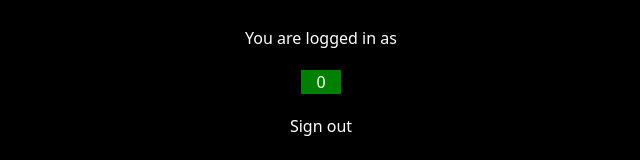
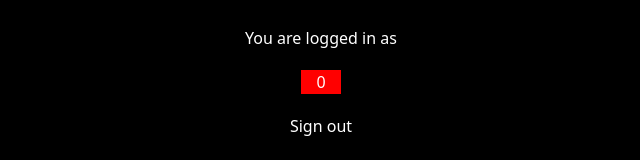
Before and after one commit to sayav/meticulous-test, a Next.js app: page /protected in a window 1280 px wide. Shown: the part 318-478 px from the top of the page, without its empty margins (319-959 px from the left). Built offline with nearby package versions, Linux system fonts and the light colour scheme; no server answers.

Commit message:
make counter red

```diff
--- a/app/protected/counter.tsx
+++ b/app/protected/counter.tsx
@@ -12,7 +12,7 @@ export default function Counter() {
   };
 
   return (
-    <button style={{ width: 40, background: "green" }} onClick={handleClick}>
+    <button style={{ width: 40, background: "red" }} onClick={handleClick}>
       {count}
     </button>
   );
```
